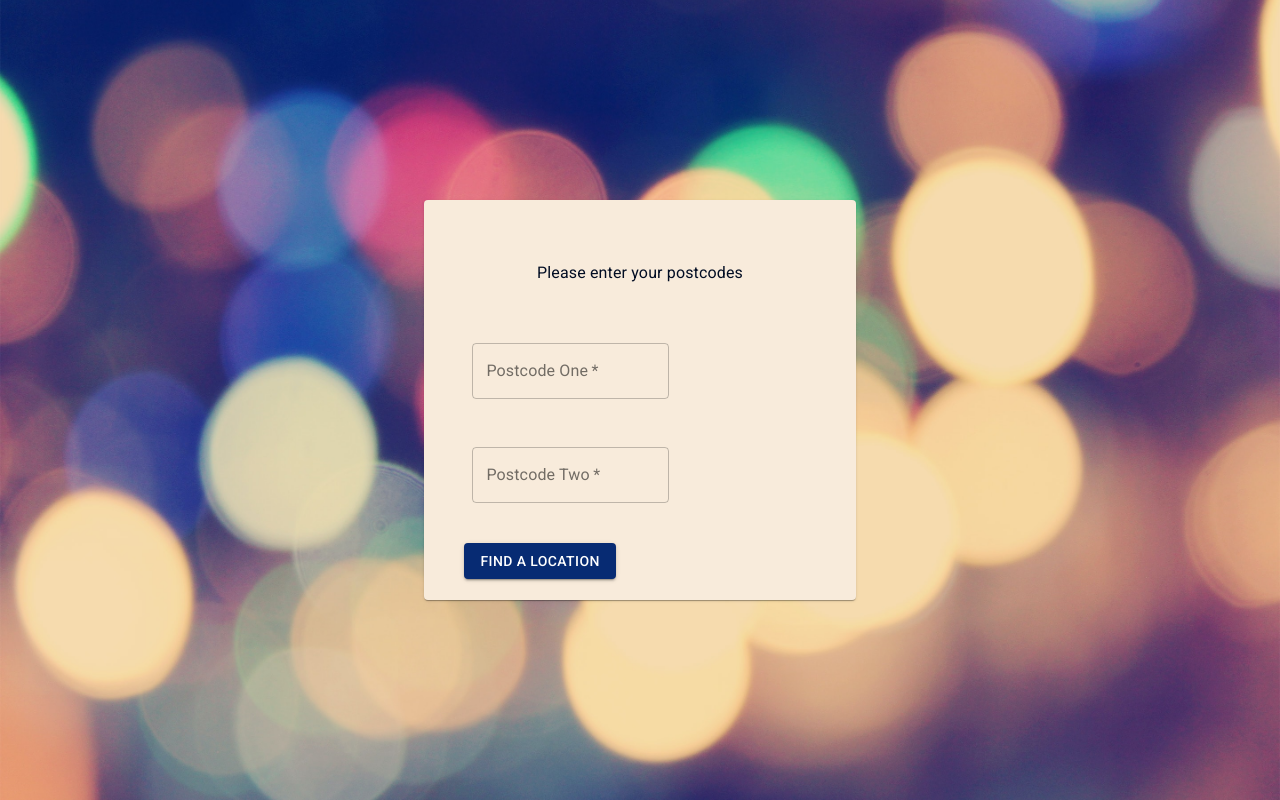
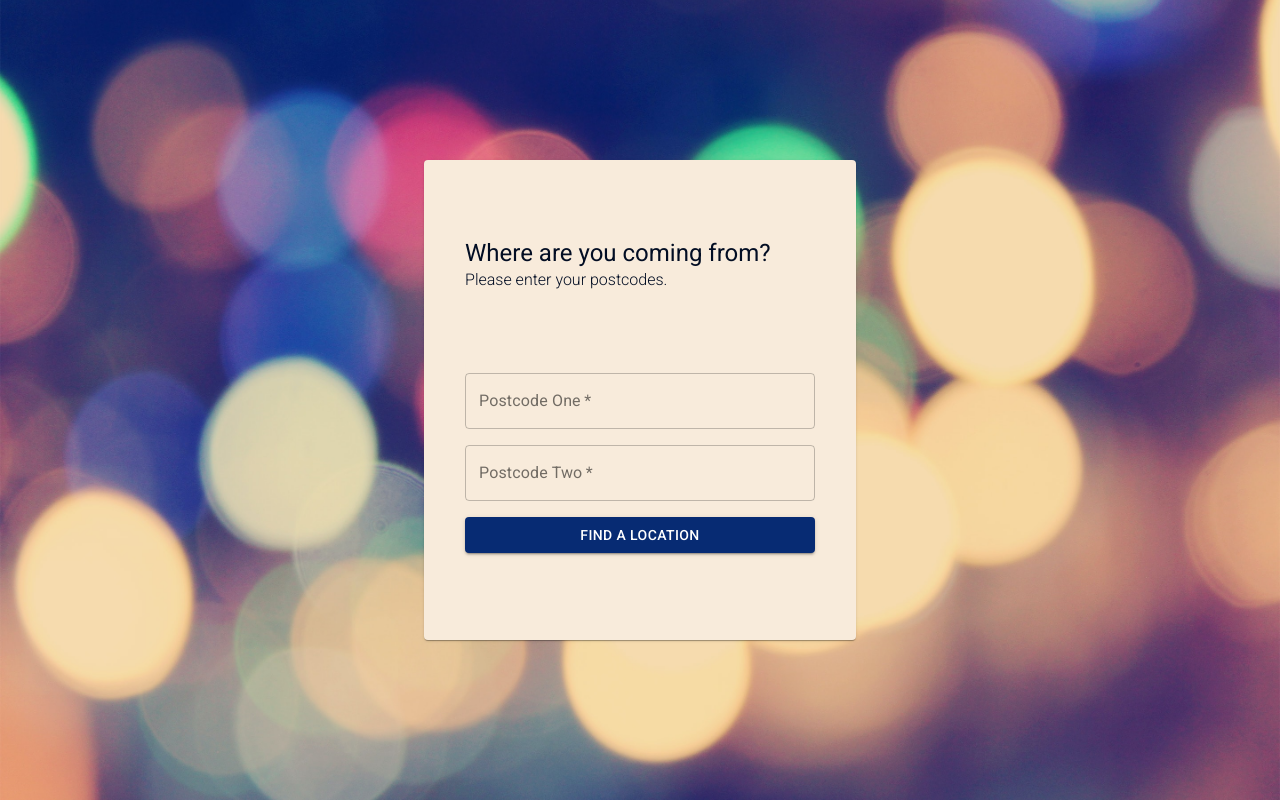
Before and after one commit to we-are-back/meet-up-again, a React (Create React App) app: page / in a window 1280 px wide. Both pictures are taken after a click on the button "LET'S START". Built offline with nearby package versions, Linux system fonts and the light colour scheme.

Commit message:
Style form page

```diff
--- a/src/components/landing-page/LandingPage.js
+++ b/src/components/landing-page/LandingPage.js
@@ -19,7 +19,7 @@ const useStyles = makeStyles(theme => ({
     root: {
         width: "35%",
         minWidth: 300,
-        height: "50%"
+        height: "60%"
     },
     avatar: {
         backgroundColor: theme.palette.secondary.dark,
--- a/src/components/userForm/Form.js
+++ b/src/components/userForm/Form.js
@@ -2,25 +2,16 @@ import React, { useState } from "react";
 import formSubmitLogic from "../../utilities/logic";
 import { TextField, Button, Box } from "@material-ui/core";
 import { makeStyles } from '@material-ui/core/styles';
-import { flexbox } from "@material-ui/system";
-
 
 const useStyles = makeStyles((theme) => ({
   root: {
-    '& > *': {
-      margin: theme.spacing(1),
-    },
-    // '& .MuiBox-root MuiBox-root-5': {
-    //   paddingTop: theme.spacing(1),
-    //   display: 'flex',
-    //   flexDirection: 'row',
-    //   justifyContent: 'center',
-    //   alignItems: 'center',
-    // },
-    '& .MuiTextField-root': {
-      margin: theme.spacing(3),
-      width: '25ch',
-    },
+    height: "100%",
+    display: "flex",
+    flexDirection: "column",
+    alignItems: "center",
+    justifyContent: "space-between",
+    padding: "2% 0 8% 0",
+    margin: theme.spacing(2,0)
   },
 }));
 
@@ -41,21 +32,14 @@ const UserForm = ({ page, setPage, locations, setLocations }) => {
     setLocations(locations.concat(...formResult.locations));
     setPage("locations");
   };
+
   return (
-    <div>
-      {/* <Box
-      display="flex"
-        alignItems="center"
-        justifyContent="center"
-        component="main"
-        maxWidth="md"
-        marginTop='200px'> */}
-        <Box className={classes.root}>
     <form className={classes.root} noValidate autoComplete="off" onSubmit={formSubmit} data-testid="form-submit">
       <TextField
         required
         id="outlined-required"
         label="Postcode One"
+        fullWidth
         variant="outlined"
         type="text"
         value={postCode1}
@@ -65,6 +49,7 @@ const UserForm = ({ page, setPage, locations, setLocations }) => {
       />
       <TextField
         required
+        fullWidth
         id="outlined-required"
         label="Postcode Two"
         variant="outlined"
@@ -74,8 +59,8 @@ const UserForm = ({ page, setPage, locations, setLocations }) => {
         data-testid="Enter your friend postcode"
         onChange={e => setPostCode2(e.target.value)}
       />
-          <div className={classes.root}>
       <Button
+        fullWidth
         variant="contained" color="primary"
         type="submit"
         value="Find Locations"
@@ -83,10 +68,7 @@ const UserForm = ({ page, setPage, locations, setLocations }) => {
       >
         Find a location
       </Button>
-          </div>
     </form>
-      </Box>
-    </div>
   );
 };
 
--- a/src/components/userForm/UserForm.js
+++ b/src/components/userForm/UserForm.js
@@ -1,6 +1,6 @@
 import React from "react";
 import Form from './Form';
-import { CardHeader, CardContent, Typography, Card, makeStyles } from "@material-ui/core";
+import { CardHeader, CardContent, Card, makeStyles } from "@material-ui/core";
 
 const useStyles = makeStyles(theme => ({
   container: {
@@ -11,15 +11,12 @@ const useStyles = makeStyles(theme => ({
   },
   root: {
     width: "35%",
+    height: "60%",
     minWidth: 300,
-    height: "50%"
-  },
-  card: {
-    height: "100%",
     display: "flex",
     flexDirection: "column",
-    alignItems: "center",
-    justifyContent: "space-around"
+    padding: "3% 2%",
+    justifyContent: "space-around",
   }
 }));
 
@@ -36,11 +33,14 @@ const UserForm = ({ page, setPage, locations, setLocations }) => {
   return (
     <div className={classes.container}>
       <Card className={classes.root}>
-        <CardHeader>
-          Where are you coming from?
-        </CardHeader>
-        <CardContent className={classes.card}>
-          <Typography>Please enter your postcodes</Typography>
+        <CardHeader title={
+          <div>
+            <div style={{ marginTop: 10 }}>Where are you coming from?</div>
+            <div style={{ fontSize: '1rem', fontWeight: 300 }}>Please enter your postcodes.</div>
+          </div>
+        }
+        />
+        <CardContent >
           <Form page={page} setPage={setPage} locations={locations} setLocations={setLocations} />
         </CardContent>
       </Card>
```
Lines whose indentation alone changed are shown as unchanged.
